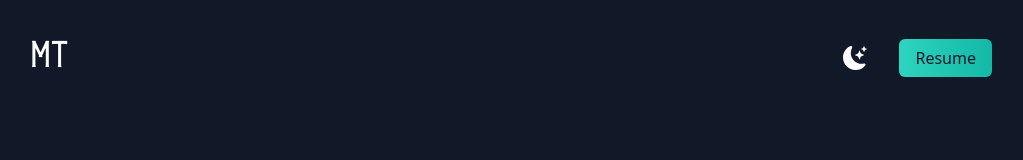
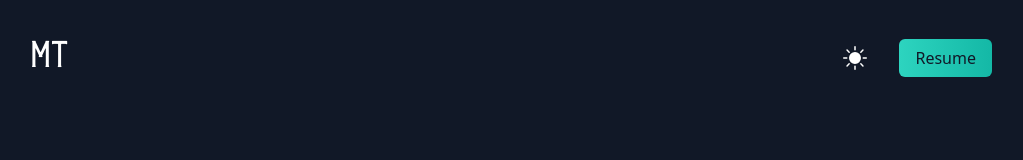
Before and after one commit to munisht06/personal-portfolio, a Next.js app: page / in a window 1280 px wide. Shown: the top 160 px of the page, without its empty margins (128-1151 px from the left). Built offline with nearby package versions, Linux system fonts and the light colour scheme.

Commit message:
lightmode fix

```diff
--- a/pages/index.js
+++ b/pages/index.js
@@ -31,7 +31,7 @@ export default function Home() {
             <ul className="flex items-center">
               <li>
                 <div onClick={() => setDarkMode(!darkMode)}>
-                  {!darkMode ? (
+                  {darkMode ? (
                     <BsFillSunFill className=" cursor-pointer text-2xl" />
                   ) : (
                     <BsFillMoonStarsFill className=" cursor-pointer text-2xl" />
```
